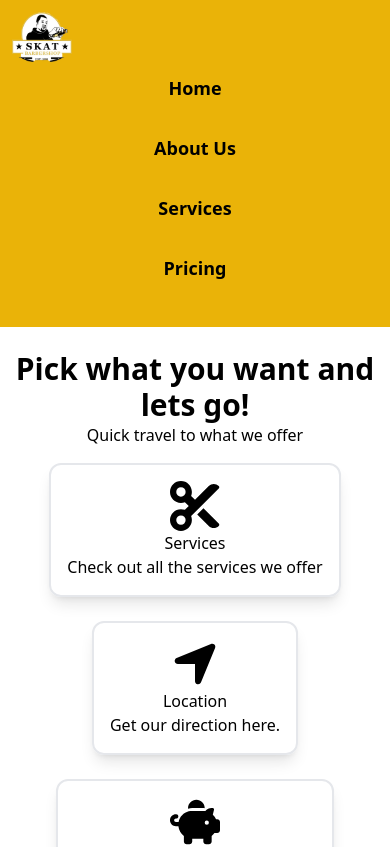
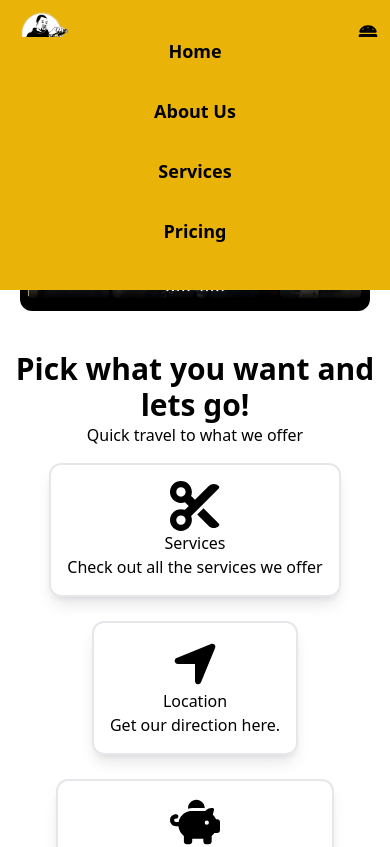
Before and after one commit to koketsobogopane/skat_babershop, a Next.js app: page / in a window 390 px wide. Shown: the top 847 px of the page. Built offline with nearby package versions, Linux system fonts and the light colour scheme.

Commit message:
Finish up mobile nav

```diff
--- a/components/layout/main-navigation.jsx
+++ b/components/layout/main-navigation.jsx
@@ -1,8 +1,9 @@
 //NextJS toolkit
 import Image from 'next/image';
 import Link from 'next/link';
-import logoImage from '../../public/Images/logo/logo1.png'
-import { FaBurger } from 'react-icons/fa6';
+import logoImage from '../../public/Images/logo/logo1.png';
+import { FaBurger, FaScissors } from 'react-icons/fa6';
+import { useState } from 'react';
 
 //ui toolkit
 import NavLink from '../ui/nav-link';
@@ -10,6 +11,11 @@ import NavLink from '../ui/nav-link';
 //React Icons
 
 function MainNavigation() {
+  const [isOpen, setIsOpen] = useState(false);
+  const toggleMenu = () => {
+    setIsOpen( (prevState) => !prevState)
+  }
+
   return (
     <>
       <div className=" sticky top-0 w-full  bg-yellow-500 z-50 p-3 ">
@@ -24,10 +30,9 @@ function MainNavigation() {
               priority
             />
           </Link>
-          <button type='button' className=' hidden '><FaBurger size={20}/></button>
 
           <nav className=" pr-52 ">
-            <ul className=" flex md:justify-between md:flex-row flex-col md:static absolute bg-yellow-500 md:min-h-[7vh] min-h-[30vh] w-full left-0 top-[100%] items-center font-semibold text-lg gap-8 md:gap-[4vw]">
+            <ul className={` flex md:justify-between md:flex-row flex-col md:static absolute bg-yellow-500 md:min-h-[7vh] min-h-[30vh] w-full left-0 top-[${ isOpen? "100%" : "-400%"}] duration-[450ms] items-center font-semibold text-lg gap-8 md:gap-[4vw]`}>
               <li>
                 <NavLink href={'/'}>Home</NavLink>
               </li>
@@ -42,6 +47,11 @@ function MainNavigation() {
               </li>
             </ul>
           </nav>
+          <div className="md:hidden">
+            <button onClick={toggleMenu} type="button">
+              {isOpen ? <FaScissors size={20} /> : <FaBurger size={20} />}
+            </button>
+          </div>
         </div>
       </div>
     </>
```
